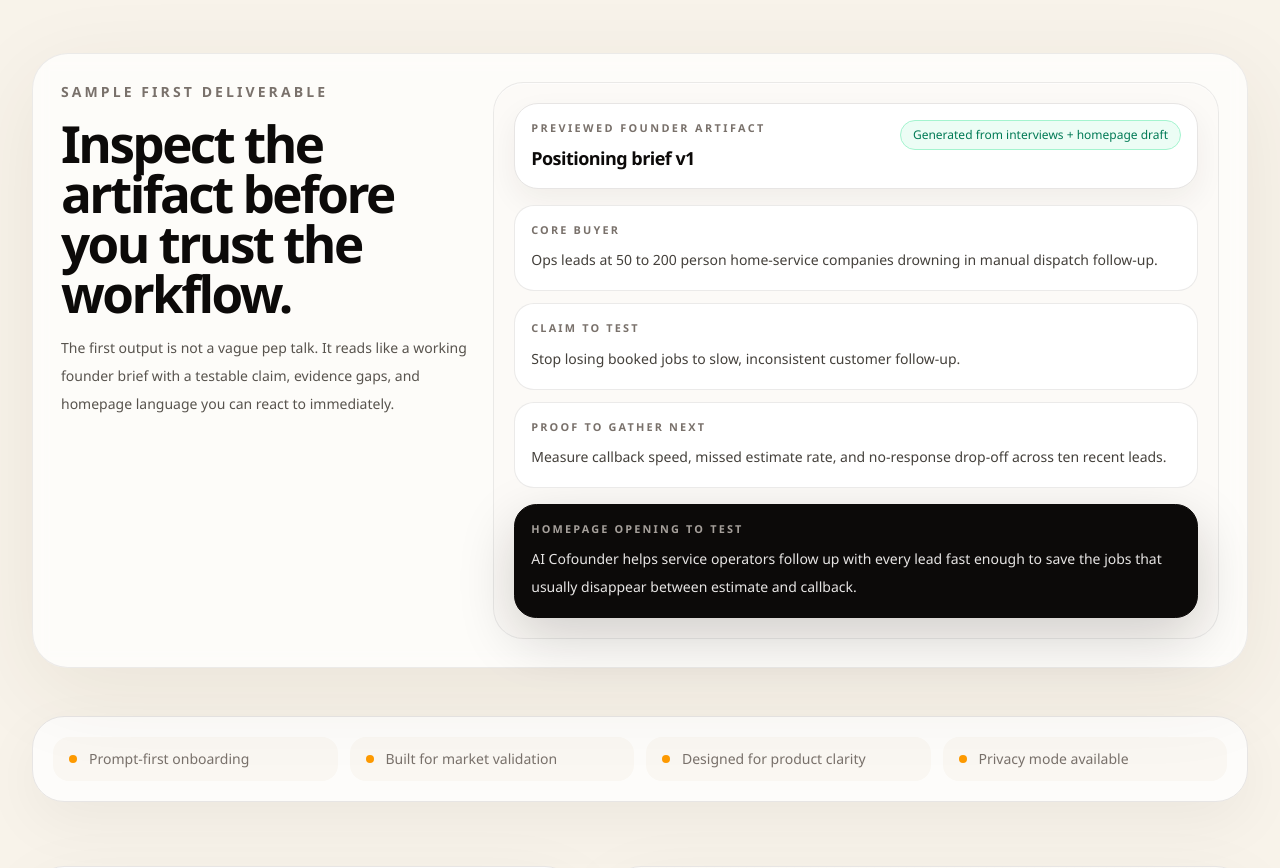
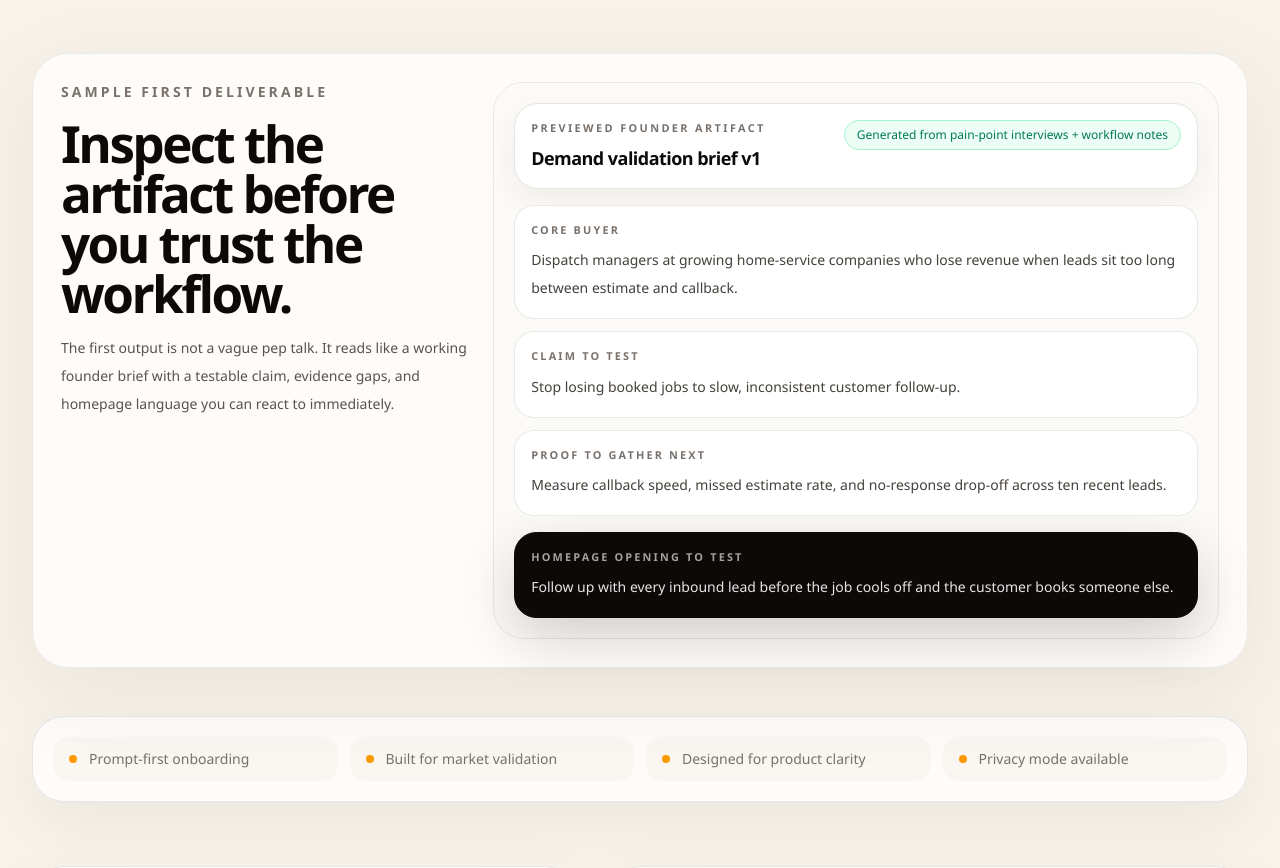
Before and after one commit to jianxux/aicofounder, a Next.js app: page / in a window 1280 px wide. Shown: the part 2180-3048 px from the top of the page. Built offline with nearby package versions, Linux system fonts and the light colour scheme; no server answers.

Commit message:
feat: sync landing artifact preview with focus presets

```diff
--- a/src/app/page.tsx
+++ b/src/app/page.tsx
@@ -81,21 +81,6 @@ const firstSessionTimeline = [
   },
 ];
 
-const sampleArtifactRows = [
-  {
-    label: "Core buyer",
-    value: "Ops leads at 50 to 200 person home-service companies drowning in manual dispatch follow-up.",
-  },
-  {
-    label: "Claim to test",
-    value: "Stop losing booked jobs to slow, inconsistent customer follow-up.",
-  },
-  {
-    label: "Proof to gather next",
-    value: "Measure callback speed, missed estimate rate, and no-response drop-off across ten recent leads.",
-  },
-];
-
 const trustStrip = [
   "Prompt-first onboarding",
   "Built for market validation",
@@ -119,6 +104,25 @@ const focusPresets = [
       "Interview for what breaks when the task is delayed, not just whether the idea sounds useful.",
     ],
     sessionOutputs: ["Demand signal scorecard", "Proof gaps to close", "Highest-risk assumption list"],
+    artifactPreview: {
+      title: "Demand validation brief v1",
+      sourceBadge: "Generated from pain-point interviews + workflow notes",
+      rows: [
+        {
+          label: "Core buyer",
+          value: "Dispatch managers at growing home-service companies who lose revenue when leads sit too long between estimate and callback.",
+        },
+        {
+          label: "Claim to test",
+          value: "Stop losing booked jobs to slow, inconsistent customer follow-up.",
+        },
+        {
+          label: "Proof to gather next",
+          value: "Measure callback speed, missed estimate rate, and no-response drop-off across ten recent leads.",
+        },
+      ],
+      homepageOpening: "Follow up with every inbound lead before the job cools off and the customer books someone else.",
+    },
   },
   {
     id: "positioning",
@@ -135,6 +139,25 @@ const focusPresets = [
       "Your next move is tightening the positioning claim before shipping the homepage.",
     ],
     sessionOutputs: ["Positioning report", "Market research memo", "Homepage angle to test"],
+    artifactPreview: {
+      title: "Positioning brief v1",
+      sourceBadge: "Generated from interviews + homepage draft",
+      rows: [
+        {
+          label: "Core buyer",
+          value: "Independent wealth advisors losing prospects because every client update tool sounds polished but interchangeable.",
+        },
+        {
+          label: "Claim to test",
+          value: "The category sounds polished but still interchangeable unless the product feels compliance-safe and distinctly human.",
+        },
+        {
+          label: "Proof to gather next",
+          value: "Pull homepage language from five advisor tools and mark where the buyer promise collapses into generic automation copy.",
+        },
+      ],
+      homepageOpening: "A compliance-safe client update system for advisors who hate sounding generic every time they reach out.",
+    },
   },
   {
     id: "next-step-planning",
@@ -151,6 +174,25 @@ const focusPresets = [
       "Name the metric or learning target before you draft the task list.",
     ],
     sessionOutputs: ["Next-step plan", "Validation sprint outline", "Decision-ready founder brief"],
+    artifactPreview: {
+      title: "Next-step plan v1",
+      sourceBadge: "Generated from validation notes + founder decisions",
+      rows: [
+        {
+          label: "Current signal",
+          value: "Three pilot conversations agree onboarding is slow, but each buyer names a different blocker in the setup flow.",
+        },
+        {
+          label: "Decision to make",
+          value: "Choose whether to tighten onboarding for one segment first or keep testing a broader workflow promise.",
+        },
+        {
+          label: "Next move",
+          value: "Run five guided onboarding reviews, tag the exact step where momentum drops, and compare it with pilot conversion by segment.",
+        },
+      ],
+      homepageOpening: "See exactly where onboarding momentum drops, then fix the next founder bottleneck before you add more product.",
+    },
   },
 ] as const;
 
@@ -276,6 +318,7 @@ export default function LandingPage() {
   const [activePresetId, setActivePresetId] = useState<(typeof focusPresets)[number]["id"]>(focusPresets[0].id);
 
   const activePreset = focusPresets.find((preset) => preset.id === activePresetId) ?? focusPresets[0];
+  const activeArtifactPreview = activePreset.artifactPreview;
 
   useEffect(() => {
     void trackEvent("page_view", {
@@ -499,13 +542,13 @@ export default function LandingPage() {
             <div className="flex flex-wrap items-start justify-between gap-3 rounded-[1.5rem] border border-stone-200 bg-white px-4 py-4 shadow-[0_12px_30px_rgba(52,39,21,0.06)]">
               <div>
                 <div className="text-[0.68rem] font-semibold uppercase tracking-[0.22em] text-stone-500">Previewed founder artifact</div>
-                <div className="mt-2 text-lg font-semibold tracking-[-0.03em] text-stone-950">Positioning brief v1</div>
+                <div className="mt-2 text-lg font-semibold tracking-[-0.03em] text-stone-950">{activeArtifactPreview.title}</div>
               </div>
-              <div className="rounded-full border border-emerald-200 bg-emerald-50 px-3 py-1.5 text-xs font-medium text-emerald-700">Generated from interviews + homepage draft</div>
+              <div className="rounded-full border border-emerald-200 bg-emerald-50 px-3 py-1.5 text-xs font-medium text-emerald-700">{activeArtifactPreview.sourceBadge}</div>
             </div>
 
             <div className="mt-4 grid gap-3">
-              {sampleArtifactRows.map((row) => (
+              {activeArtifactPreview.rows.map((row) => (
                 <div key={row.label} className="rounded-[1.25rem] border border-stone-200/80 bg-white px-4 py-4">
                   <div className="text-[0.68rem] font-semibold uppercase tracking-[0.2em] text-stone-500">{row.label}</div>
                   <p className="mt-2 text-sm leading-7 text-stone-700">{row.value}</p>
@@ -515,10 +558,7 @@ export default function LandingPage() {
 
             <div className="mt-4 rounded-[1.4rem] border border-stone-950 bg-stone-950 px-4 py-4 text-stone-50 shadow-[0_20px_55px_rgba(20,16,12,0.18)]">
               <div className="text-[0.68rem] font-semibold uppercase tracking-[0.2em] text-stone-400">Homepage opening to test</div>
-              <p className="mt-2 text-sm leading-7 text-stone-200">
-                AI Cofounder helps service operators follow up with every lead fast enough to save the jobs that usually disappear between estimate and
-                callback.
-              </p>
+              <p className="mt-2 text-sm leading-7 text-stone-200">{activeArtifactPreview.homepageOpening}</p>
             </div>
           </div>
         </div>
```
Also changed, not shown: 1 other file (tests, documents, lock files or other folders).
